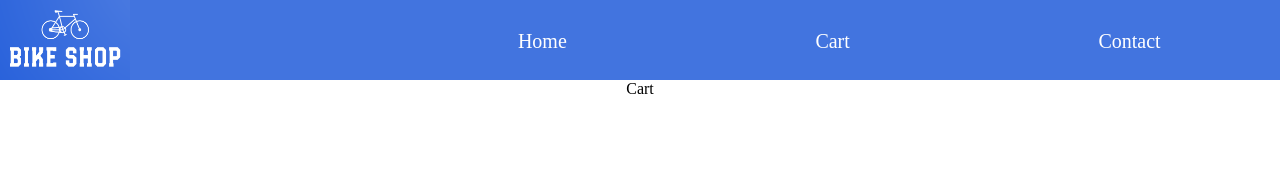
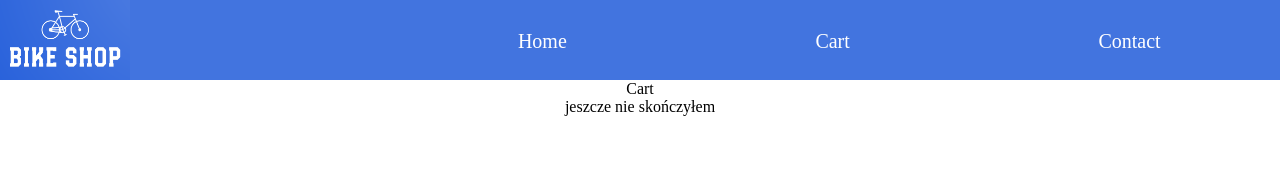
Before and after one commit to klobaziewicz/reactapp-with-redux, a React (Create React App) app: page /cart in a window 1280 px wide. Shown: the top 170 px of the page. Built offline with nearby package versions, Linux system fonts and the light colour scheme.

Commit message:
next commit

```diff
--- a/src/components/cart.js
+++ b/src/components/cart.js
@@ -1,6 +1,9 @@
 function Cart() {
     return (
-        <div>Cart</div>
+        <div>
+            Cart
+            <p>jeszcze nie skończyłem</p>
+        </div>
     )
 }
 
```
Also changed, not shown: mongodb/package.json (added, +11 -0 lines), mongodb/app.js (added).
